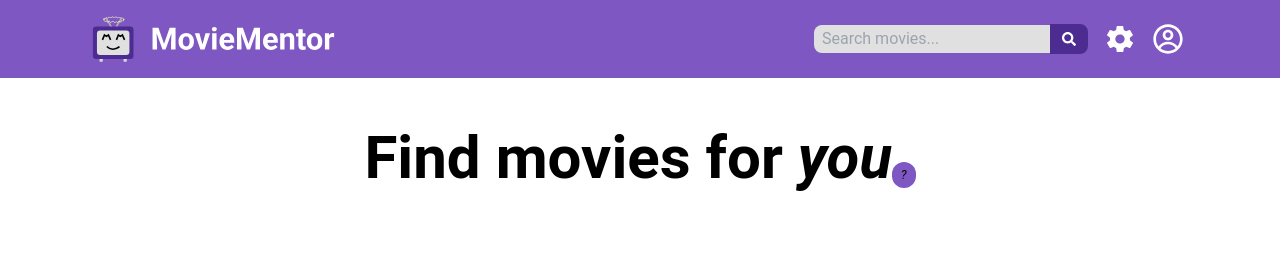
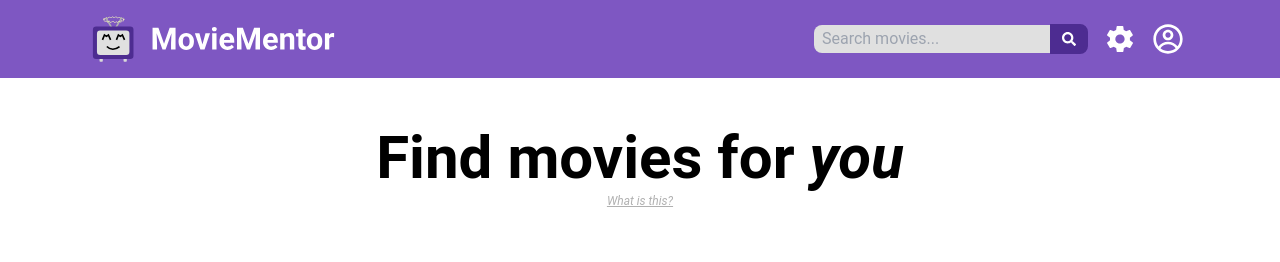
Before and after one commit to ContentWarnings/WebFrontend, a React (Create React App) app: page / in a window 1280 px wide. Shown: the top 262 px of the page. Built offline with nearby package versions, Linux system fonts and the light colour scheme; no server answers.

Commit message:
Replace button with small text

```diff
--- a/src/pages/Home.tsx
+++ b/src/pages/Home.tsx
@@ -4,28 +4,23 @@
 import SearchBar from "../components/Home/SearchBar";
 import TrendingMovieSection from "../components/Home/TrendingMoviesSection";
 import GenresSection from "../components/Home/GenresSection";
-import { Tooltip } from "@mui/material";
 
 function Home() {
   return (
     <div className="relative mb-10 h-fit px-6">
       <div className="text-center">
         {/* Header */}
-        <div className="mt-48 flex items-end justify-center md:mt-32">
+        <div className="mt-48justify-center md:mt-32">
           <h1 className="text-6xl font-bold text-dark-3 dark:text-light-1">
             Find movies for
             <span className="italic"> you</span>
           </h1>
-          <Tooltip title="What is this?" placement="top">
-            <a
-              href="about/"
-              className={
-                "h-min rounded-full border border-transparent bg-primary-2 py-1 px-2 text-xs italic text-dark-3 transition delay-100 ease-in-out hover:bg-primary-1"
-              }
-            >
-              ?
-            </a>
-          </Tooltip>
+          <a
+            href="about/"
+            className="text-xs italic text-light-3 underline transition delay-100 ease-in-out hover:text-dark-3 dark:text-light-3 hover:dark:text-light-1"
+          >
+            What is this?
+          </a>
         </div>
         <SearchBar />
       </div>
```
